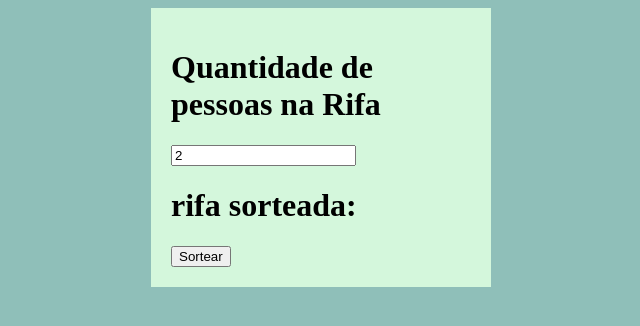
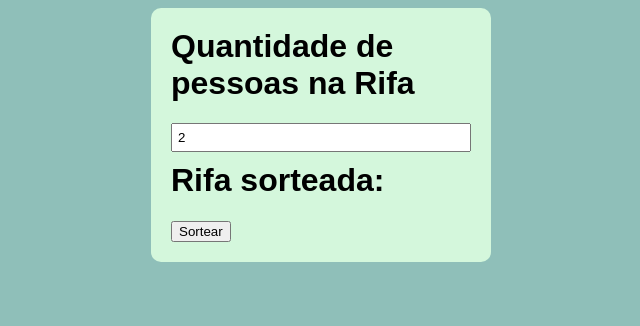
Before and after one commit to Jops-Garcia/WEBLittleProjects, a plain HTML site: page modulo12/index.html in a window 1280 px wide. Shown: the whole page, without its empty margins (319-959 px from the left). Drawn offline with Linux system fonts and the light colour scheme.

Commit message:
melhorando style

```diff
--- a/modulo12/index.html
+++ b/modulo12/index.html
@@ -24,18 +24,30 @@
             background-color: #8fbfb9;
         }
        .content{
-        max-width: 300px;
-        margin: auto;
-        background-color: #d4f7dc;
-        padding: 20px;
-}
+            font-family: Arial, Helvetica, sans-serif;
+            max-width: 300px;
+            margin: auto;
+            background-color: #d4f7dc;
+            padding: 20px;
+            border-radius: 10px;
+        }
+        h1{
+            margin-top: 0;
+        }
+        input{
+            width: 100%;
+            display:block;
+            padding: 5px;
+            box-sizing: border-box;
+            margin-bottom:10px;
+        }
     </style>
 </head>
 <body>
     <div class="content">
         <h1>Quantidade de pessoas na Rifa</h1>
         <input type="number" id="num" name="qtd" min="2" value="2">
-        <h1>rifa sorteada: <span id="numero"></h1></h1>
+        <h1>Rifa sorteada: <span id="numero"></h1></h1>
         <button onclick="sortear()">Sortear</button>
      </div>
 </body>
```
